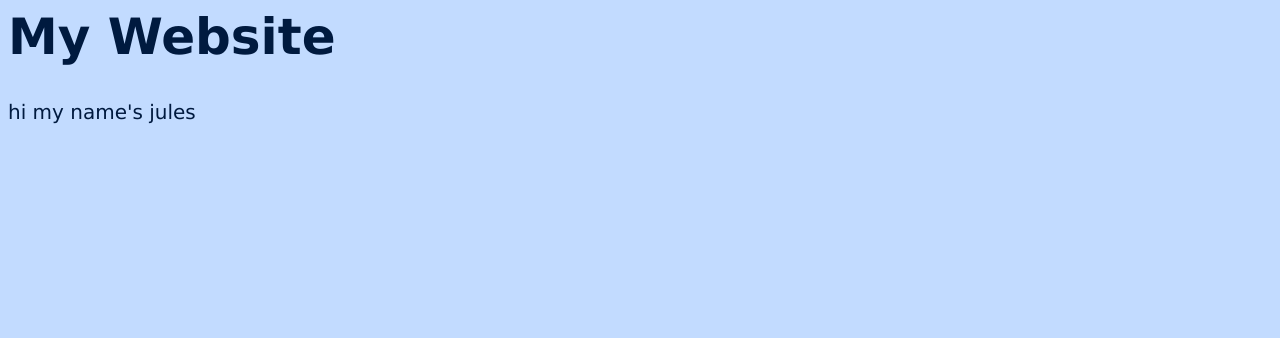
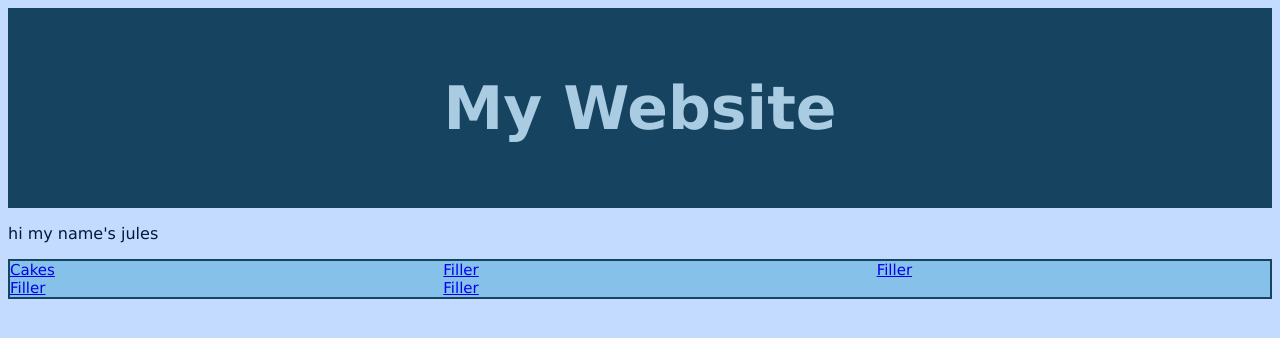
Before and after one commit to williamsauvageau/newhacks2021, a Flask app: page / in a window 1280 px wide. Shown: the top 338 px of the page. Run offline with Flask 2, Linux system fonts and the light colour scheme.

Commit message:
Update index.html

```diff
--- a/templates/index.html
+++ b/templates/index.html
@@ -1,9 +1,45 @@
 <html>
+
 <head>
-<link rel="stylesheet" href='/static/style.css' />
+<link rel="stylesheet" href='/static/style.css'>
+<style>
+#TopHeader {
+    border: 0px solid #154360;
+    padding: 25px;
+    background: #154360;
+    font-size: 30px;
+    color: #A9CCE3;
+    text-align: center;
+}
+#HyperLinks {
+    border: 2px solid #154360;
+    background: #85C1E9;
+    font-size: 15px;
+    color: #AED6F1;
+    column-count: 3;
+    column-gap: 40px;
+}
+</style>
 </head>
+
 <body>
-<h1 style="font-size: 50px">My Website</h1>
-<p style="font-size: 20px"> hi my name's jules </p>
+<div id="TopHeader">
+    <h1>My Website</h1>
+</div>
+<p> hi my name's jules </p>
+
+<div id="HyperLinks">
+    <a href="http://127.0.0.1:5000/cakes">Cakes</a>
+    <br>
+    <a href="http://127.0.0.1:5000/cakes">Filler</a>
+    <br>
+    <a href="http://127.0.0.1:5000/cakes">Filler</a>
+    <br>
+    <a href="http://127.0.0.1:5000/cakes">Filler</a>
+    <br>
+    <a href="http://127.0.0.1:5000/cakes">Filler</a>
+    <br>
 </body>
+
+
 </html>
```
